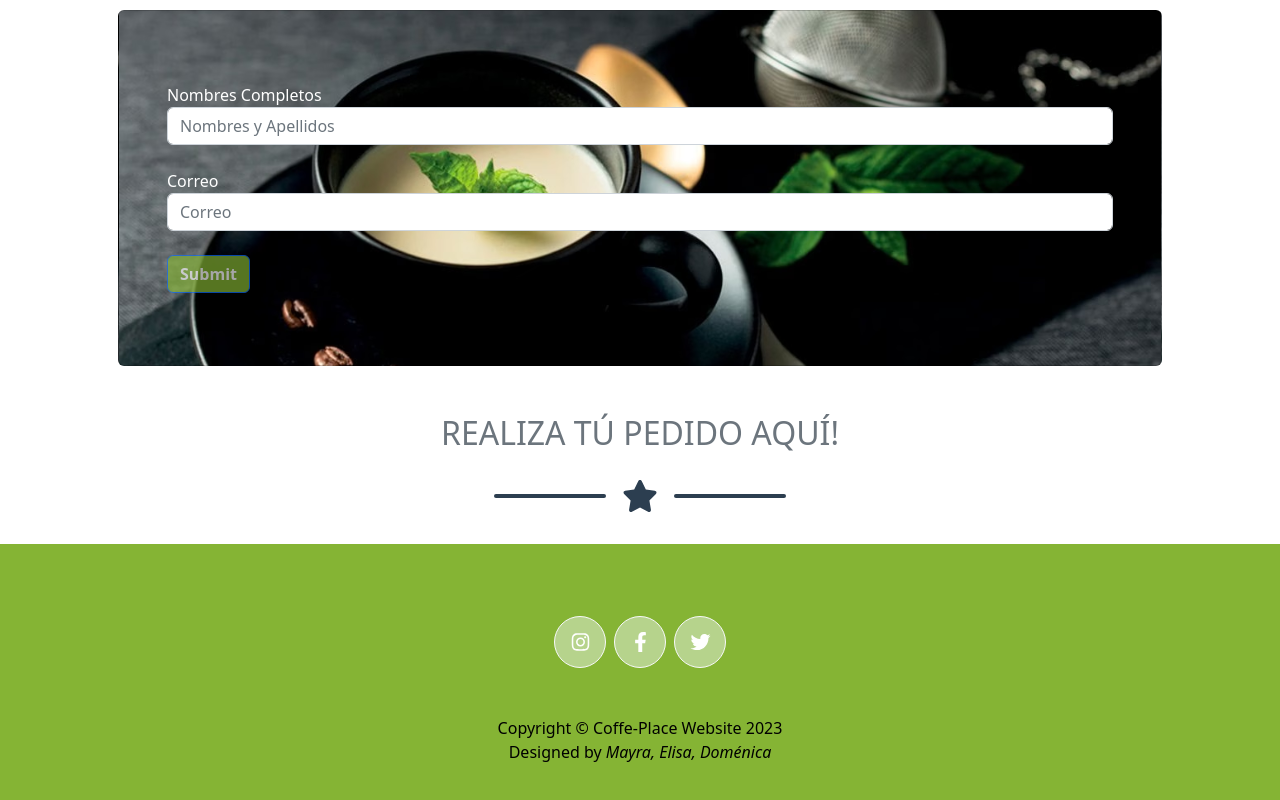
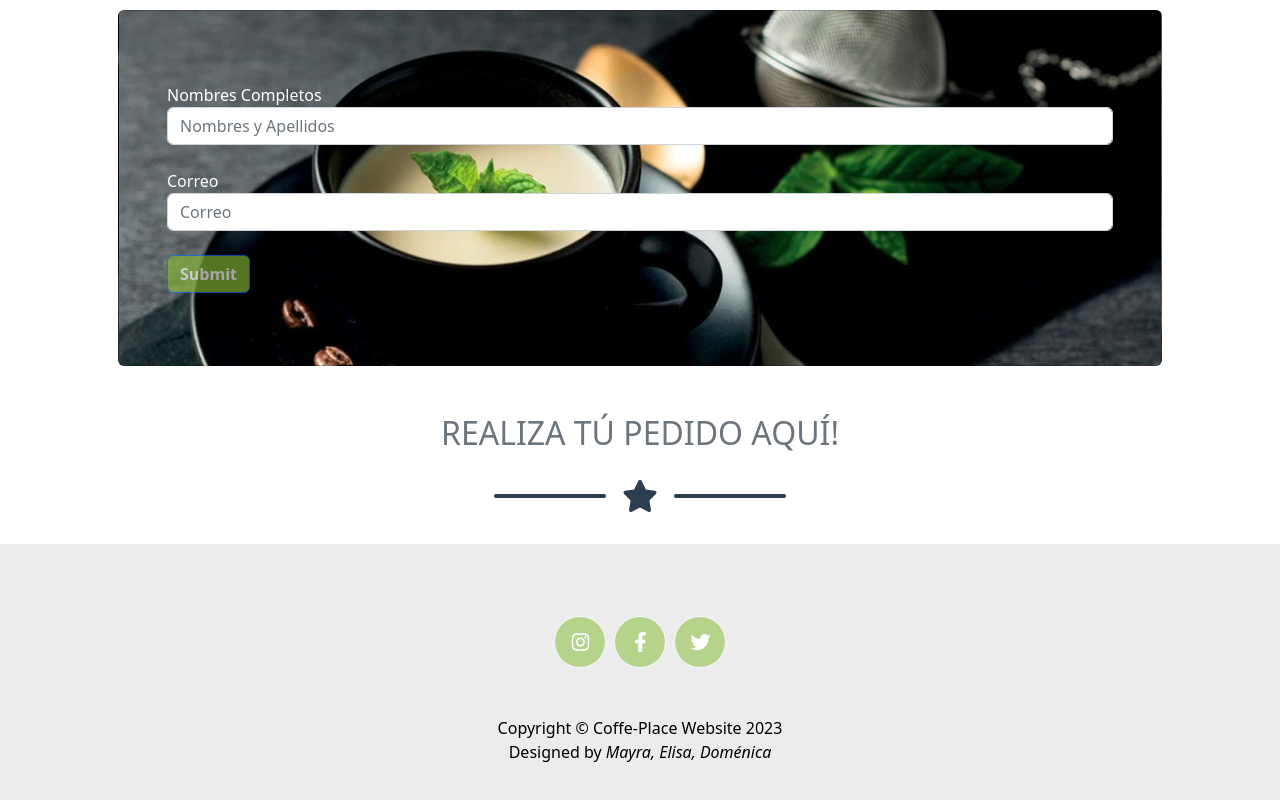
Before and after one commit to Mayra025/AppWeb_Cafeteria, an Angular app in the folder 0PryApp/frontend/: page / in a window 1280 px wide. Shown: the part 1820-2620 px from the top of the page. Built offline with nearby package versions, Linux system fonts and the light colour scheme.

Commit message:
[Mayra025]: correccion footer

```diff
--- a/0PryApp/frontend/src/app/app.component.html
+++ b/0PryApp/frontend/src/app/app.component.html
@@ -40,7 +40,7 @@
 
 
 <!-- Footer -->
-  <footer class="py-5 bg-sucess">
+  <footer class="py-5 bg-sucessf">
   <div class="container px-4 px-lg-5">
 
     <!-- Footer Social Icons-->
```
